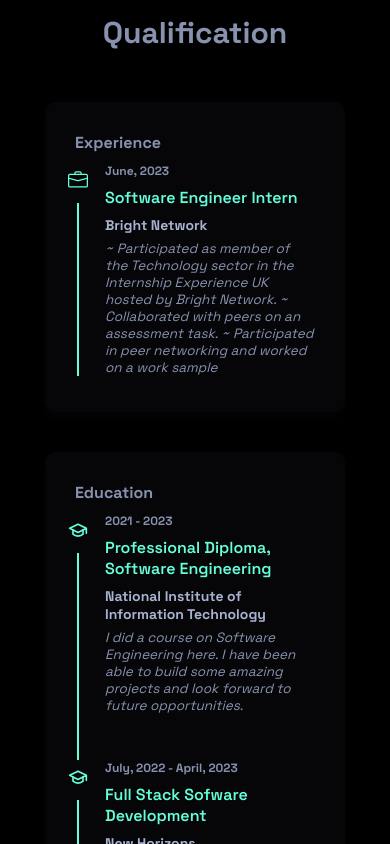
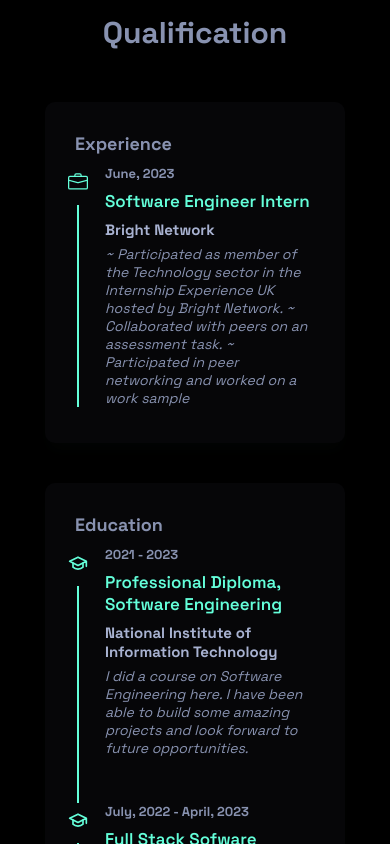
Before and after one commit to f3hint0la/portfolio-v1, a React (Create React App) app: page /about in a window 390 px wide. Shown: the part 860-1704 px from the top of the page. Built offline with nearby package versions, Linux system fonts and the light colour scheme.

Commit message:
fix: styling

```diff
--- a/src/styles/projectcard.module.scss
+++ b/src/styles/projectcard.module.scss
@@ -103,5 +103,11 @@
   .projectCard {
     padding-top: 70px;
     grid-template-columns: auto;
+
+    .content {
+      .cardView {
+        width: 350px;
+      }
+    }
   }
 }
--- a/src/styles/qualification.module.scss
+++ b/src/styles/qualification.module.scss
@@ -97,6 +97,30 @@
 
       .category {
         width: 300px;
+
+        .categoryTitle {
+          font-size: 18px;
+        }
+
+        .categoryItem {
+          .timelineDate {
+            font-size: 13px;
+          }
+
+          h3 {
+            font-size: 17px;
+          }
+
+          .subtitle {
+            font-size: 15px;
+          }
+
+          p {
+            margin: 6px 0;
+            font-size: 14px;
+            font-style: italic;
+          }
+        }
       }
     }
   }
--- a/src/styles/skills.module.scss
+++ b/src/styles/skills.module.scss
@@ -78,12 +78,16 @@
 
     .skillsContent {
       p {
-        margin: auto;
+        margin: auto 10px;
       }
 
       .techStack {
         ul {
           grid-template-columns: repeat(2, 1fr);
+
+          p {
+            margin-bottom: 20px;
+          }
         }
       }
     }
```
